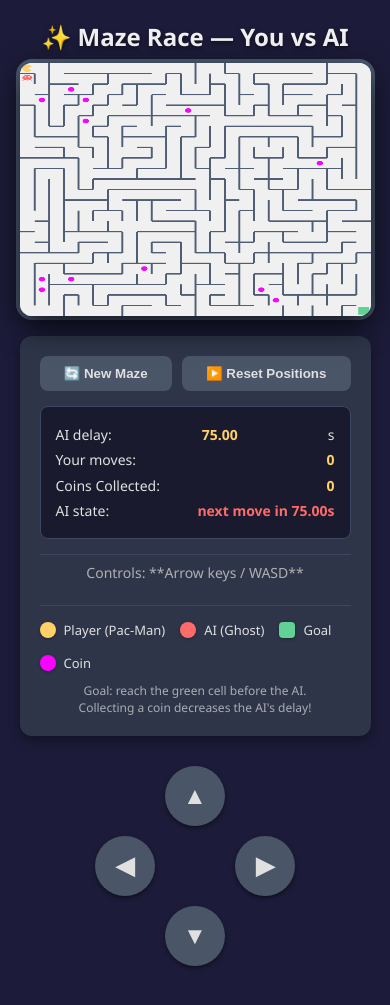
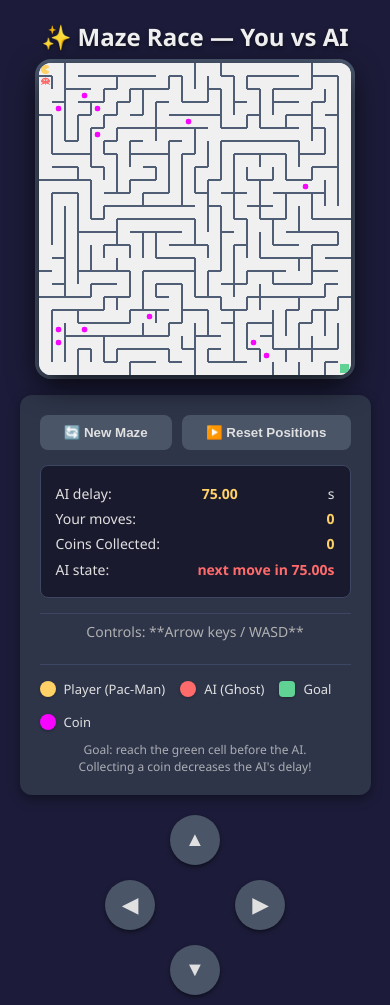
Before and after one commit to mahid712/updatedmaze, a plain HTML site: page index.html in a window 390 px wide. Before the commit the page ends 976 px from the top, so only its background shows below. Drawn offline with Linux system fonts and the light colour scheme.

Commit message:
Update index.html

```diff
--- a/index.html
+++ b/index.html
@@ -166,23 +166,27 @@
         /* --- MOBILE CONTROLS STYLES --- */
         #mobile-controls {
             display: none; /* Hide by default */
-            width: 200px;
-            height: 200px;
+            /* FIX: Reduced size from 200px to 180px for better fit */
+            width: 180px;
+            height: 180px;
             position: relative;
-            margin-top: 20px;
+            /* FIX: Reduced margin from 20px to 10px */
+            margin-top: 10px;
             /* Add flex-shrink to prevent compression on small screens */
             flex-shrink: 0;
         }
 
         #mobile-controls button {
             position: absolute;
-            width: 60px;
-            height: 60px;
+            /* FIX: Reduced button size from 60px to 50px */
+            width: 50px;
+            height: 50px;
             background: var(--button-bg);
             color: var(--text-main);
             border: none;
             border-radius: 50%;
-            font-size: 24px;
+            /* FIX: Reduced font size from 24px to 20px */
+            font-size: 20px;
             font-weight: bold;
             transition: background 0.2s, transform 0.1s;
             box-shadow: 0 2px 4px rgba(0,0,0,0.5);
@@ -192,10 +196,11 @@
             transform: scale(0.95);
         }
 
-        #up-btn { top: 0; left: 70px; }
-        #down-btn { bottom: 0; left: 70px; }
-        #left-btn { top: 70px; left: 0; }
-        #right-btn { top: 70px; right: 0; }
+        /* FIX: Adjusted positions for 180px container and 50px buttons (Center position: (180-50)/2 = 65px) */
+        #up-btn { top: 0; left: 65px; }
+        #down-btn { bottom: 0; left: 65px; }
+        #left-btn { top: 65px; left: 0; }
+        #right-btn { top: 65px; right: 0; }
 
         @media (max-width: 1050px) {
             #game-wrap {
@@ -203,12 +208,14 @@
                 align-items: center;
             }
             #canvas-container {
-                /* **FIX:** Further reduced canvas height to ensure all controls and the maze fit
-                   on a single mobile screen without scrolling. (Reduced from 40vh to 30vh) */
-                width: 90vw; /* Use most of the width */
-                height: 30vh; /* Use only 30% of the height */
-                max-height: unset;
-                max-width: unset;
+                /* FIX: The previous 'height: 30vh' was too small and non-square,
+                   which did not save enough vertical space and distorted the maze.
+                   Now setting a smaller, square size based on width and capping max height
+                   to ensure it doesn't take up too much vertical space, allowing the controls to fit. */
+                width: 80vw; /* Use 80% of the width */
+                height: 80vw; /* Keep it square by matching height to width */
+                max-height: 400px; /* Cap max height to ensure space for other elements */
+                max-width: 400px;
             }
             .panel {
                 max-width: 90vw;
```
